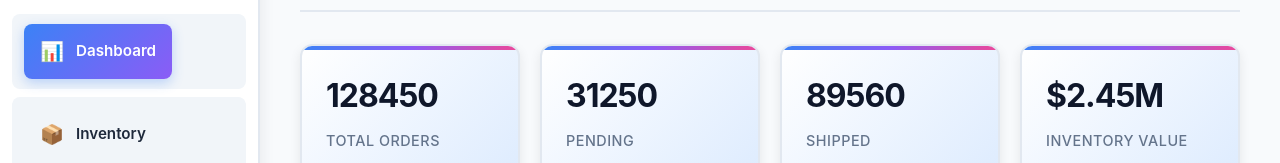
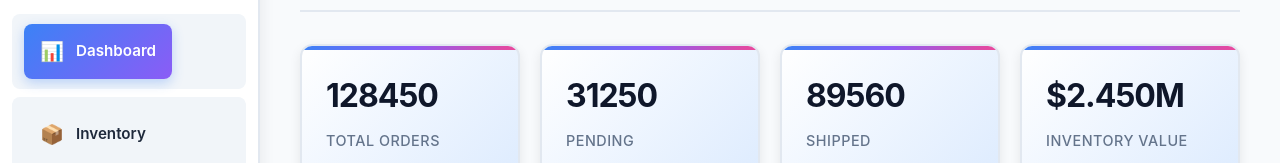
Before and after one commit to Abdul1028/sample-react-app, a React (Create React App) app: page / in a window 1280 px wide. Shown: the part 134-297 px from the top of the page. Built offline with nearby package versions, Linux system fonts and the light colour scheme.

Commit message:
Update Dashboard.js

```diff
--- a/src/pages/Dashboard.js
+++ b/src/pages/Dashboard.js
@@ -8,7 +8,7 @@ function Dashboard() {
     totalOrders: 128450,
     pending: 31250,
     shipped: 89560,
-    inventoryValue: "$2.45M"
+    inventoryValue: "$2.450M"
   };
 
   const recentActivity = [
```
